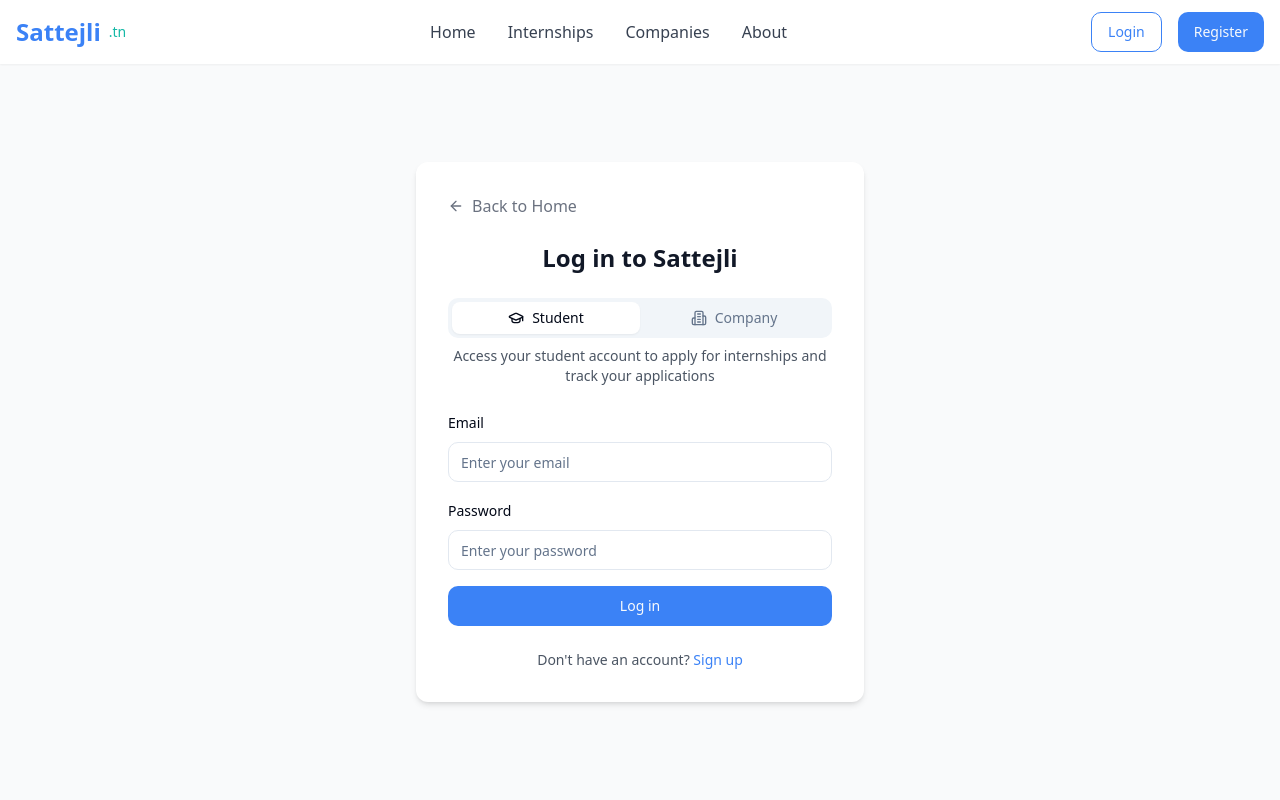
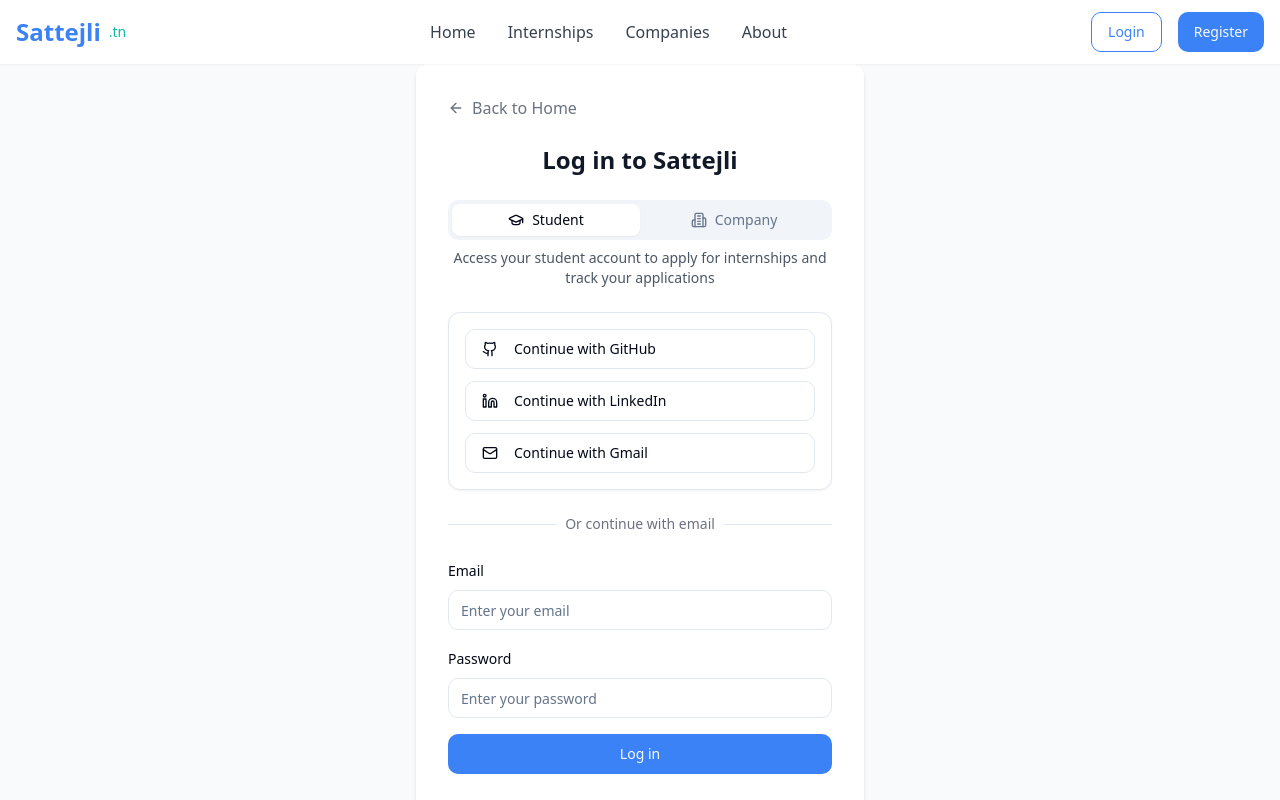
Before and after one commit to Lamty1/internship-hubify, a React (Vite) app: page /login in a window 1280 px wide. Shown: the top 800 px of the page. Built offline with nearby package versions, Linux system fonts and the light colour scheme.

Commit message:
feat: Add social login options to login page
Refactor login and register pages to include social login options (LinkedIn, GitHub, Gmail).

```diff
--- a/src/pages/Login.tsx
+++ b/src/pages/Login.tsx
@@ -4,7 +4,7 @@ import { Link, useNavigate } from 'react-router-dom';
 import { Button } from '@/components/ui/button';
 import { Input } from '@/components/ui/input';
 import { Tabs, TabsContent, TabsList, TabsTrigger } from '@/components/ui/tabs';
-import { ArrowLeft, GraduationCap, Building2 } from 'lucide-react';
+import { ArrowLeft, GraduationCap, Building2, Github, Linkedin, Mail } from 'lucide-react';
 import Navbar from '@/components/Navbar';
 import Footer from '@/components/Footer';
 import { useToast } from '@/hooks/use-toast';
@@ -13,6 +13,8 @@ import { z } from 'zod';
 import { useForm } from 'react-hook-form';
 import { zodResolver } from '@hookform/resolvers/zod';
 import { getUserByEmail } from '@/lib/api';
+import { Card, CardContent } from '@/components/ui/card';
+import { Separator } from '@/components/ui/separator';
 
 // Form validation schema
 const loginSchema = z.object({
@@ -75,6 +77,15 @@ const Login = () => {
     }
   };
 
+  const handleSocialLogin = (provider: string) => {
+    setIsLoading(true);
+    toast({
+      title: `${provider} login`,
+      description: `${provider} authentication is not yet implemented.`,
+    });
+    setIsLoading(false);
+  };
+
   return (
     <>
       <Navbar />
@@ -110,6 +121,49 @@ const Login = () => {
               </p>
             </TabsContent>
           </Tabs>
+
+          {/* Social Login Options */}
+          <div className="mb-6">
+            <Card>
+              <CardContent className="p-4">
+                <div className="flex flex-col space-y-3">
+                  <Button
+                    variant="outline"
+                    className="w-full justify-start"
+                    onClick={() => handleSocialLogin('GitHub')}
+                  >
+                    <Github className="mr-2 h-4 w-4" />
+                    <span>Continue with GitHub</span>
+                  </Button>
+                  <Button
+                    variant="outline"
+                    className="w-full justify-start"
+                    onClick={() => handleSocialLogin('LinkedIn')}
+                  >
+                    <Linkedin className="mr-2 h-4 w-4" />
+                    <span>Continue with LinkedIn</span>
+                  </Button>
+                  <Button
+                    variant="outline"
+                    className="w-full justify-start"
+                    onClick={() => handleSocialLogin('Gmail')}
+                  >
+                    <Mail className="mr-2 h-4 w-4" />
+                    <span>Continue with Gmail</span>
+                  </Button>
+                </div>
+              </CardContent>
+            </Card>
+          </div>
+
+          <div className="relative mb-6">
+            <div className="absolute inset-0 flex items-center">
+              <Separator className="w-full" />
+            </div>
+            <div className="relative flex justify-center">
+              <span className="bg-white px-2 text-sm text-gray-500">Or continue with email</span>
+            </div>
+          </div>
 
           <Form {...form}>
             <form onSubmit={form.handleSubmit(handleLogin)} className="space-y-4">
```
